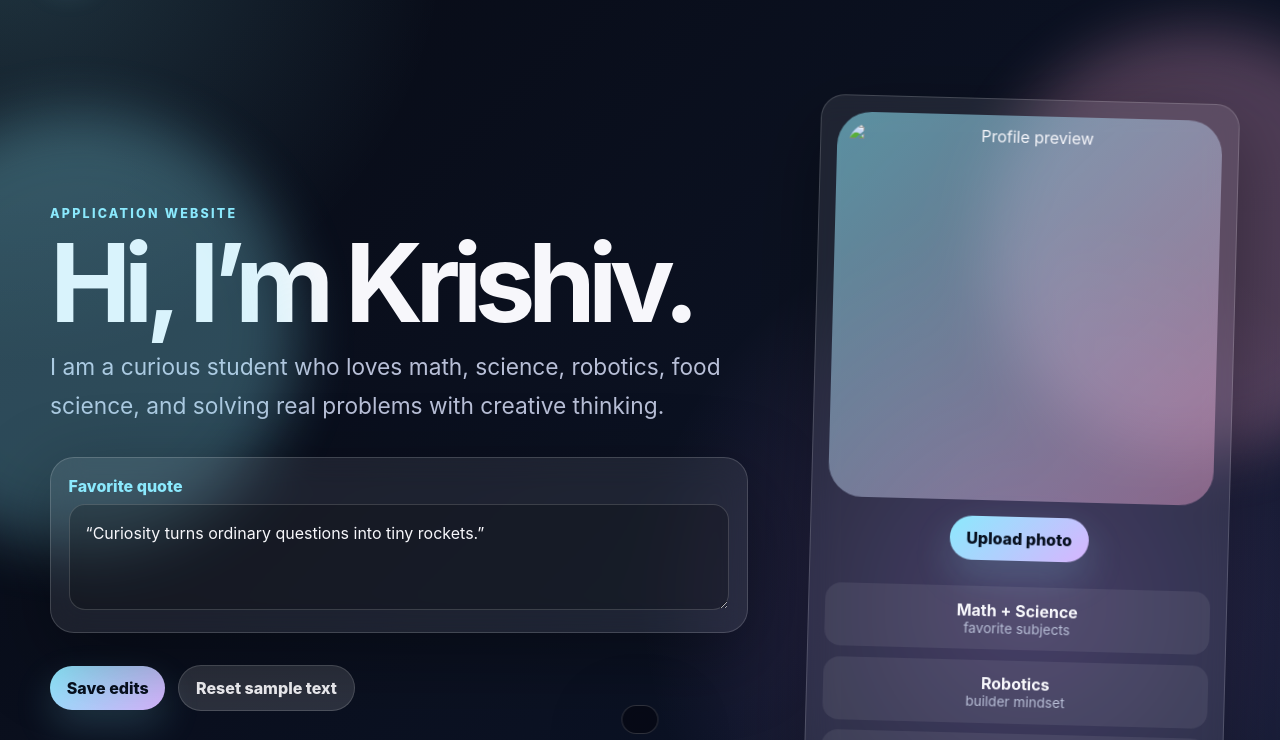
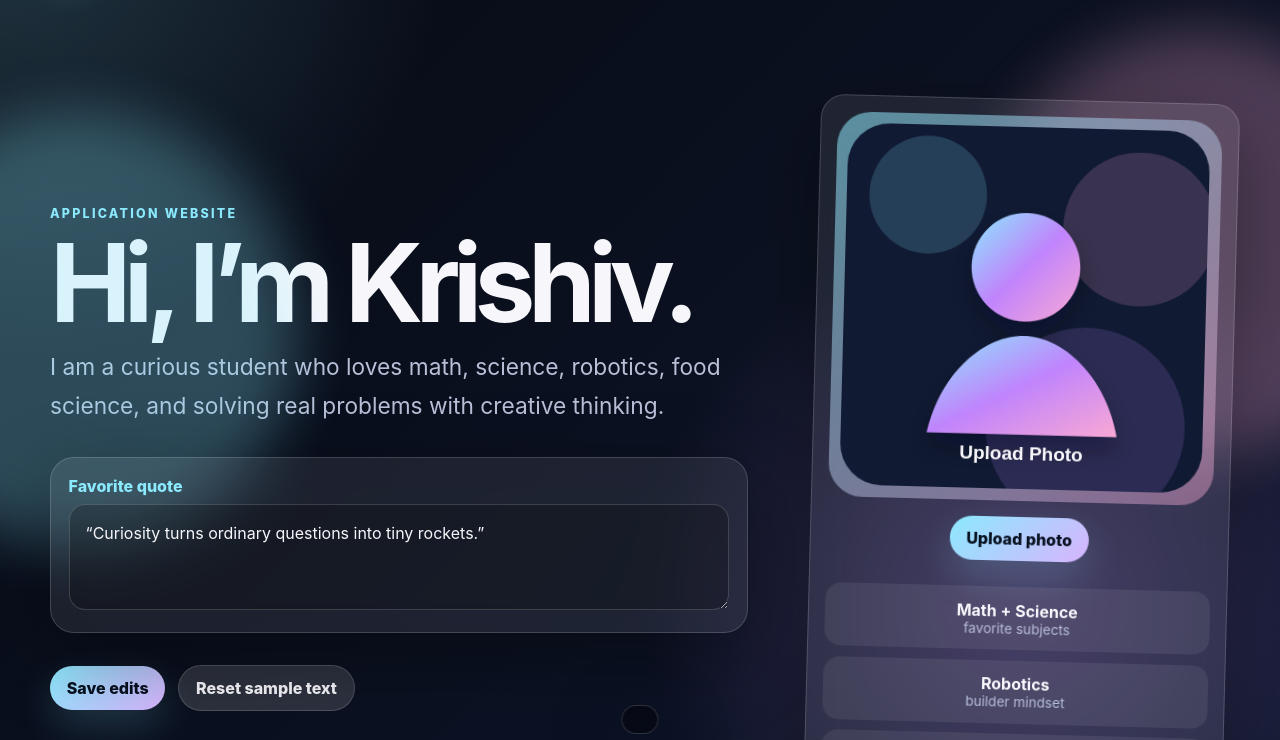
Before and after one commit to kr-347/Lasa-Application, a plain HTML site: page index.html in a window 1280 px wide. Shown: the part 83-823 px from the top of the page. Drawn offline with Linux system fonts and the light colour scheme.

Commit message:
Fix image path

```diff
--- a/index.html
+++ b/index.html
@@ -54,7 +54,7 @@
 
       <aside class="profile-card">
         <div class="profile-photo-wrap">
-          <img id="profilePhoto" src="assets/profile-placeholder.svg" alt="Profile preview" />
+          <img id="profilePhoto" src="profile-placeholder.svg" alt="Profile preview" />
         </div>
         <label class="upload-btn controls-only" for="profileUpload">Upload photo</label>
         <input id="profileUpload" class="visually-hidden" type="file" accept="image/*" />
--- a/script.js
+++ b/script.js
@@ -19,7 +19,7 @@ const originalContent = {
     acc[element.dataset.editKey] = element.innerHTML;
     return acc;
   }, {}),
-  profilePhoto: 'assets/profile-placeholder.svg',
+  profilePhoto: 'profile-placeholder.svg',
   gallery: []
 };
 
```
